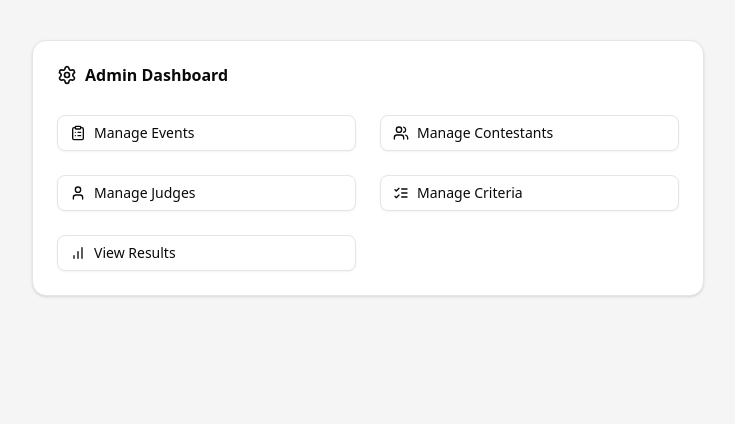
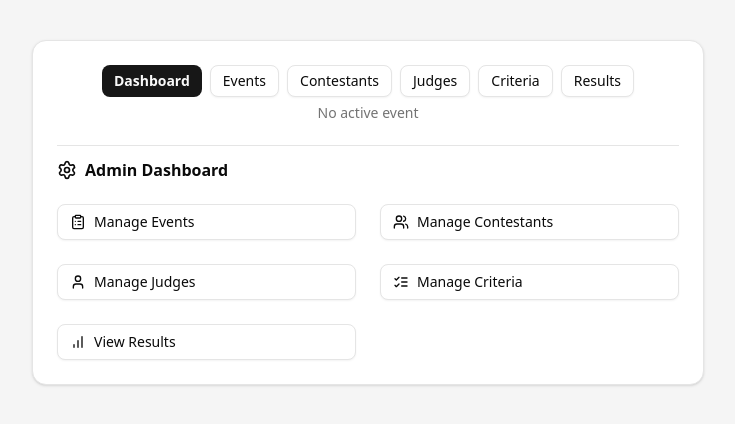
Before and after one commit to kmredosendo/pageant-management-system, a Next.js app: page /admin/dashboard in a window 1280 px wide. Shown: the top 424 px of the page, without its empty margins (272-1007 px from the left). Built offline with nearby package versions, Linux system fonts and the light colour scheme; no server answers; the database is empty.

Commit message:
feat: add Toaster component for notifications and update AdminDashboard layout

```diff
--- a/src/app/admin/dashboard/page.tsx
+++ b/src/app/admin/dashboard/page.tsx
@@ -2,12 +2,17 @@ import Link from "next/link";
 import { Card, CardContent, CardHeader, CardTitle } from "@/components/ui/card";
 import { Button } from "@/components/ui/button";
 import { User, Settings, ListChecks, Users, ClipboardList, BarChart } from "lucide-react";
+import { ActiveEventLabel } from "@/components/active-event-label";
+import { AdminNav } from "@/components/admin-nav";
 
 export default function AdminDashboard() {
   return (
     <div className="min-h-screen bg-muted flex flex-col items-center py-10 px-2 sm:px-4">
       <Card className="w-full max-w-2xl mx-auto">
         <CardHeader>
+          <AdminNav />
+          <ActiveEventLabel />
+          <hr className="my-2" />
           <CardTitle className="flex items-center gap-2">
             <Settings className="w-5 h-5" /> Admin Dashboard
           </CardTitle>
--- a/src/app/admin/page.tsx
+++ b/src/app/admin/page.tsx
@@ -44,7 +44,6 @@ export default function AdminLoginPage() {
                 value={username}
                 onChange={e => setUsername(e.target.value)}
                 required
-                autoFocus
               />
             </div>
             <div>
--- /dev/null
+++ b/src/components/ui/sonner.tsx
@@ -0,0 +1,18 @@
+"use client"
+
+import { useTheme } from "next-themes"
+import { Toaster as Sonner, ToasterProps } from "sonner"
+
+const Toaster = ({ ...props }: ToasterProps) => {
+  const { theme = "system" } = useTheme()
+
+  return (
+    <Sonner
+      theme={theme as ToasterProps["theme"]}
+      closeButton={false}
+      {...props}
+    />
+  )
+}
+
+export { Toaster }
```
